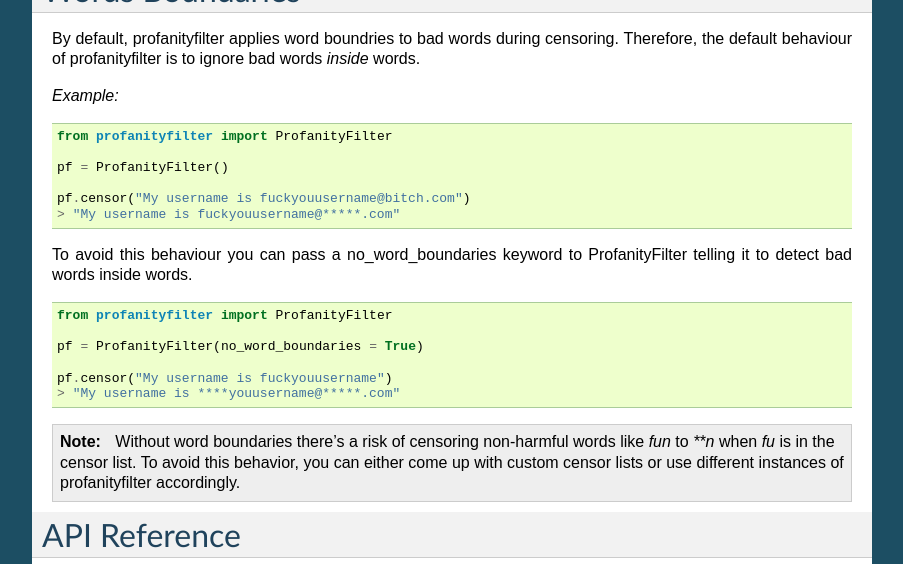
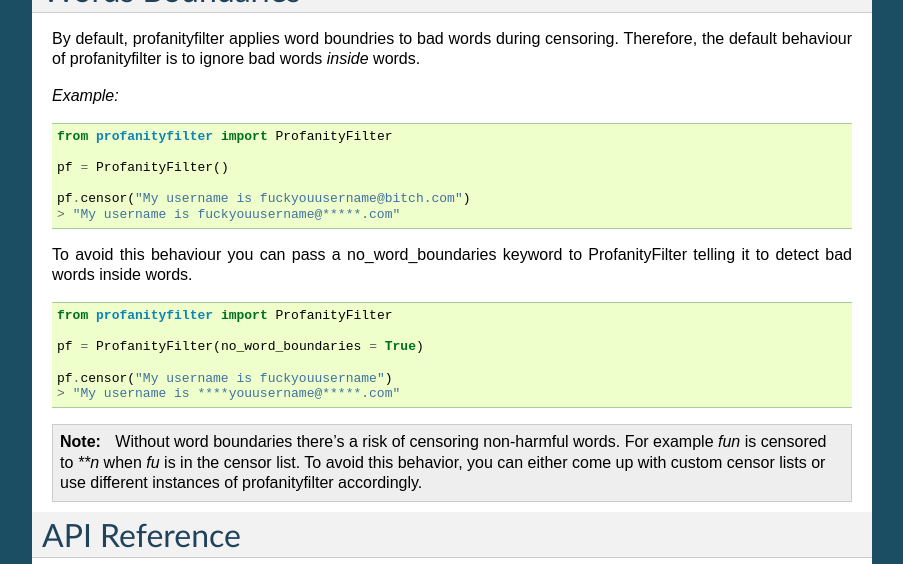
Before and after one commit to areebbeigh/profanityfilter, a Sphinx documentation site: the page built from docs/source/index.rst, in a window 1280 px wide and 900 px high, scrolled down 1873 px, cut to the strip 0-564 px from the top of the window. Shown: the whole strip, without its empty margins (198-1101 px from the left). Built offline with Sphinx 7.4.7, drawn with Linux system fonts in a browser that asks for light colours.

Commit message:
update docs

```diff
--- a/docs/source/index.rst
+++ b/docs/source/index.rst
@@ -147,9 +147,9 @@ to detect bad words inside words.
 
 .. note::
 
-    Without word boundaries there's a risk of censoring non-harmful words like `fun` to `**n` when `fu`
-    is in the censor list. To avoid this behavior, you can either come up with custom censor lists or use
-    different instances of profanityfilter accordingly.
+    Without word boundaries there's a risk of censoring non-harmful words.
+    For example `fun` is censored to `**n` when `fu` is in the censor list.
+    To avoid this behavior, you can either come up with custom censor lists or use different instances of profanityfilter accordingly.
 
 
 API Reference
```
